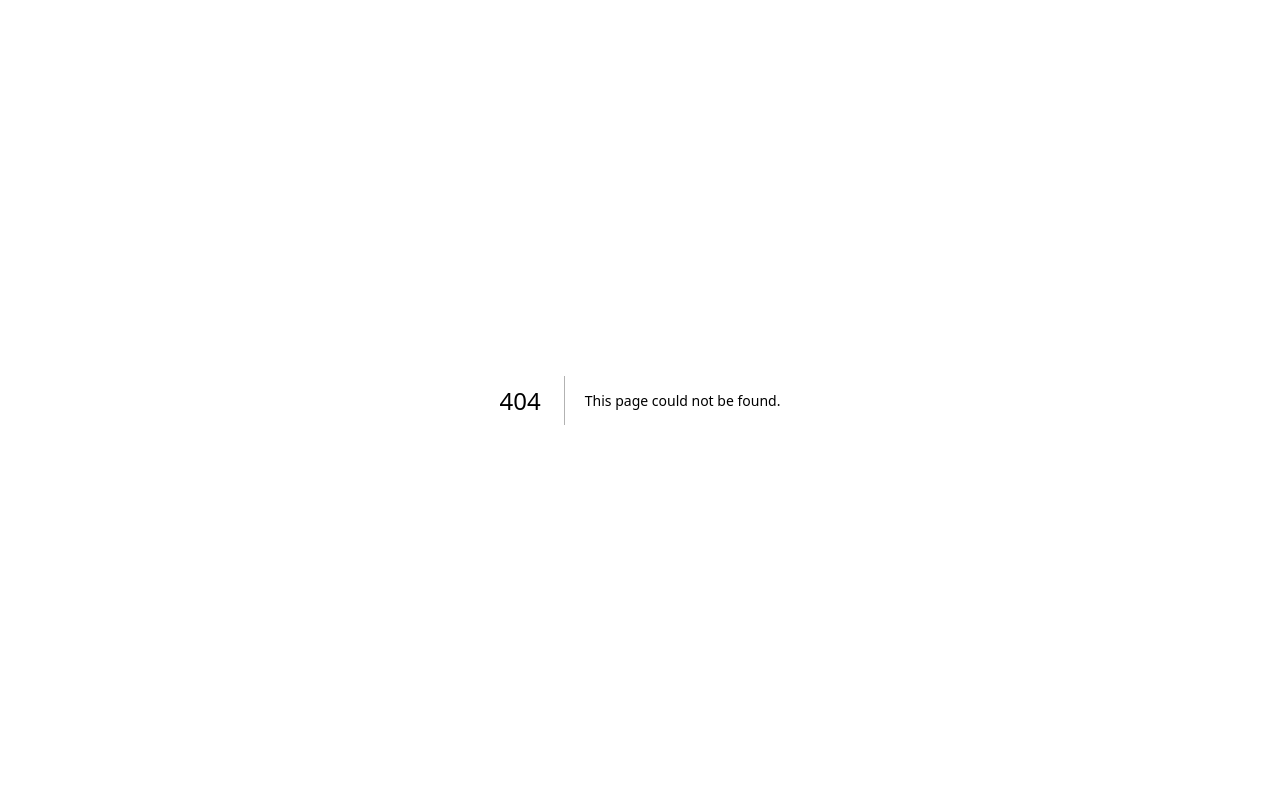
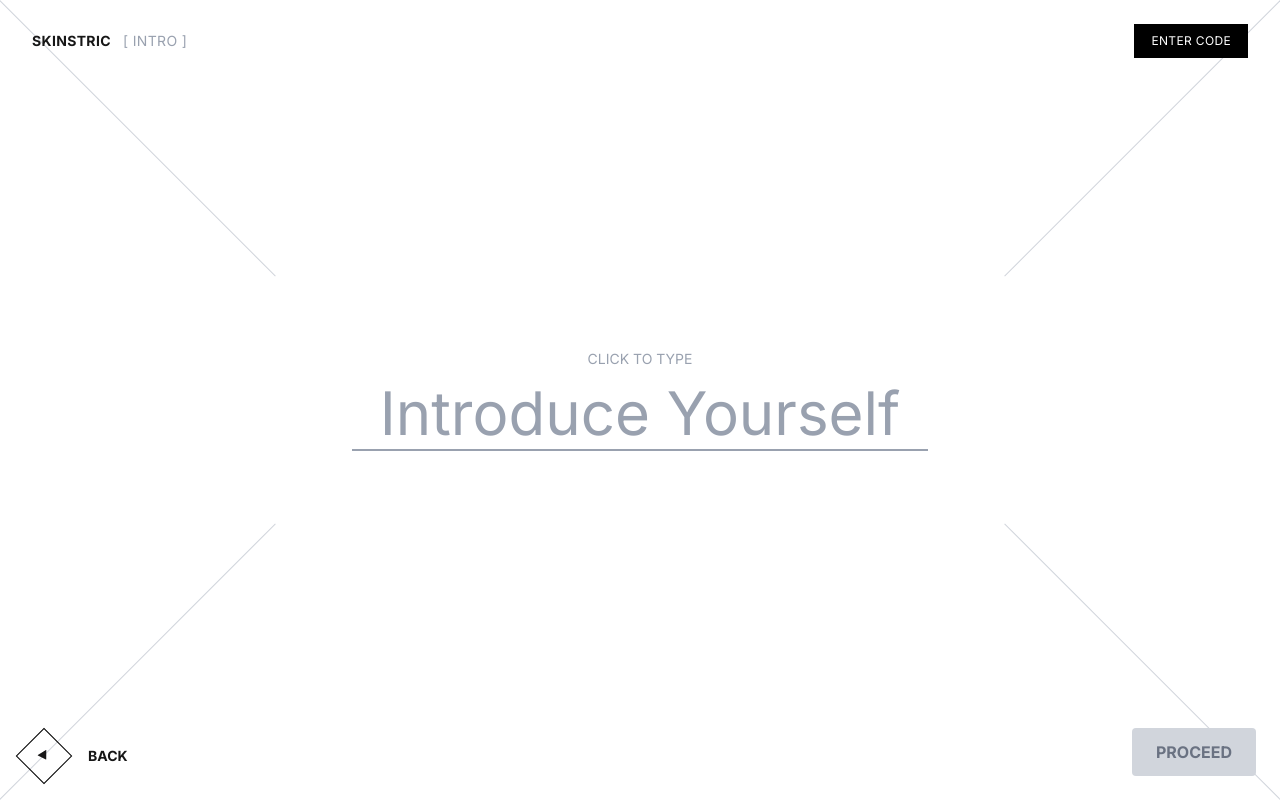
Before and after one commit to Sikboy79/skinstric-internship, a Next.js app: page /pages/start in a window 1280 px wide. Before the commit this address had no page. Built offline with nearby package versions, Linux system fonts and the light colour scheme.

Commit message:
Start page linked and started, analysis linked

```diff
--- a/app/components/DiamondButton.tsx
+++ b/app/components/DiamondButton.tsx
@@ -1,10 +1,11 @@
 interface DiamondButtonProps {
   label: string;
+  onClick?: () => void;
 }
 
-export default function DiamondButton({ label }: DiamondButtonProps) {
+export default function DiamondButton({ label, onClick }: DiamondButtonProps) {
   return (
-    <button className="group flex items-center gap-4 text-sm tracking-wide font-bold">
+    <button onClick={onClick} className="group flex items-center gap-4 text-sm tracking-wide font-bold">
       {label}
 
       <span className="relative w-10 h-10 border border-black rotate-45 flex items-center justify-center transition group-hover:bg-black">
--- a/app/components/SideNav.tsx
+++ b/app/components/SideNav.tsx
@@ -5,9 +5,10 @@ import { IoIosPlay } from "react-icons/io";
 interface SideNavProps {
   direction: "left" | "right";
   label: string;
+  onClick?: () => void;
 }
 
-export default function SideNav({ direction, label }: SideNavProps) {
+export default function SideNav({ direction, label, onClick }: SideNavProps) {
   const isLeft = direction === "left";
 
   return (
@@ -16,7 +17,7 @@ export default function SideNav({ direction, label }: SideNavProps) {
         isLeft ? "left-8" : "right-8 flex-row-reverse"
       }`}
     >
-      <div className="w-10 h-10 border border-black flex items-center justify-center rotate-45">
+      <div onClick={onClick} className="w-10 h-10 border border-black flex items-center justify-center rotate-45">
         {isLeft ? (
           <IoIosPlay className="rotate-13" />
         ) : (
--- a/app/page.tsx
+++ b/app/page.tsx
@@ -1,3 +1,6 @@
+"use client";
+
+import { useRouter } from "next/navigation";
 import Header from "@/app/components/Header";
 import DiagonalLines from "@/app/components/DiagonalLines";
 import DiamondFrame from "@/app/components/DiamondFrame";
@@ -5,8 +8,10 @@ import DiamondButton from "@/app/components/DiamondButton";
 import SideNav from "@/app/components/SideNav";
 
 export default function Home() {
+  const router = useRouter();
+
   return (
-    <main className="relative min-h-screen bg-white overflow-hidden">
+    <main className="relative min-h-screen bg-white overflow-hidden font-roobert">
       <Header />
 
       {/* Geometry */}
@@ -29,7 +34,10 @@ export default function Home() {
 
           {/* MOBILE / TABLET CTA */}
           <div className="mt-8 xl:hidden">
-            <DiamondButton label="ENTER EXPERIENCE" />
+            <DiamondButton
+              label="ENTER EXPERIENCE"
+              onClick={() => router.push("/pages/start")}
+            />
           </div>
         </div>
       </section>
@@ -37,7 +45,11 @@ export default function Home() {
       {/* DESKTOP SIDE NAV */}
       <div className="hidden xl:block">
         <SideNav direction="left" label="DISCOVER A.I." />
-        <SideNav direction="right" label="TAKE TEST" />
+        <SideNav
+          direction="right"
+          label="TAKE TEST"
+          onClick={() => router.push("/pages/start")}
+        />
       </div>
     </main>
   );
--- /dev/null
+++ b/app/pages/analysis/page.tsx
@@ -0,0 +1,11 @@
+import React from 'react'
+
+const page = () => {
+  return (
+    <div>
+      Analysis
+    </div>
+  )
+}
+
+export default page
--- /dev/null
+++ b/app/pages/start/page.tsx
@@ -0,0 +1,115 @@
+"use client";
+
+import { useEffect, useState } from "react";
+import { useRouter } from "next/navigation";
+import Header from "@/app/components/Header";
+import DiagonalLines from "@/app/components/DiagonalLines";
+import { IoIosPlay } from "react-icons/io";
+
+export default function StartTestPage() {
+  const [name, setName] = useState("");
+  const [city, setCity] = useState("");
+  const [delayedName, setDelayedName] = useState("");
+  const [delayedCity, setDelayedCity] = useState("");
+  const [showThankYou, setShowThankYou] = useState(false);
+  const router = useRouter();
+
+  useEffect(() => {
+    const handler = setTimeout(() => {
+      setDelayedName(name.trim());
+    }, 1000);
+
+    return () => clearTimeout(handler);
+  }, [name]);
+
+  useEffect(() => {
+    const handler = setTimeout(() => {
+      setDelayedCity(city.trim());
+    }, 1000);
+
+    return () => clearTimeout(handler);
+  }, [city]);
+
+  const handleNext = () => {
+    if (name.trim() !== "" && city.trim() !== "") {
+      router.push("/pages/analysis");
+    }
+  };
+
+  return (
+    <main className="relative min-h-screen bg-white overflow-hidden flex flex-col">
+      <Header />
+      <DiagonalLines />
+
+      <section className="flex-1 flex flex-col justify-center items-center px-6">
+        <div className="text-center space-y-6">
+          {/* Name input */}
+          {delayedName === "" && (
+            <div>
+              <p className="text-sm text-gray-400 mb-2">CLICK TO TYPE</p>
+              <input
+                type="text"
+                placeholder="Introduce Yourself"
+                value={name}
+                onChange={(e) => setName(e.target.value)}
+                className="border-b-2 border-gray-400 text-4xl md:text-6xl font-light text-gray-700 text-center focus:outline-none focus:border-black w-full max-w-xl placeholder-gray-400"
+              />
+            </div>
+          )}
+
+          {/* City input */}
+          {delayedName !== "" && delayedCity === "" && (
+            <div>
+              <p className="text-sm text-gray-400 mb-2">WHERE ARE YOU FROM?</p>
+              <input
+                type="text"
+                placeholder="Enter City"
+                value={city}
+                onChange={(e) => {
+                  setCity(e.target.value);
+                  setShowThankYou(true);
+                }}
+                className="border-b-2 border-gray-400 text-4xl md:text-6xl font-light text-gray-700 text-center focus:outline-none focus:border-black w-full max-w-xl placeholder-gray-400"
+              />
+            </div>
+          )}
+
+          {showThankYou && (
+            <div className="space-y-4">
+              <p className="text-4xl md:text-6xl font-light text-gray-700">
+                Thank you, {delayedName}!
+              </p>
+              <p className="text-xl text-gray-500">Proceed to the next step</p>
+            </div>
+          )}
+        </div>
+      </section>
+
+      {/* Bottom-left back button */}
+      <div
+        className="absolute bottom-6 left-6 flex items-center cursor-pointer"
+        onClick={() => router.back()}
+      >
+        <div className="w-10 h-10 border border-black rotate-45 flex items-center justify-center mr-2">
+          <IoIosPlay className="rotate-13" />
+        </div>
+        <span className="text-sm font-semibold pl-4">BACK</span>
+      </div>
+
+      {/* Bottom-right PROCEED button */}
+      <div className="absolute bottom-6 right-6">
+        <button
+          onClick={handleNext}
+          disabled={delayedName.trim() === "" || delayedCity.trim() === ""}
+          className={`px-6 py-3 rounded font-semibold ${
+            delayedName.trim() !== "" && delayedCity.trim() !== ""
+              ? "bg-black text-white cursor-pointer"
+              : "bg-gray-300 text-gray-500 cursor-not-allowed"
+          }`}
+        >
+          PROCEED
+        </button>
+      </div>
+    </main>
+  );
+}
```
